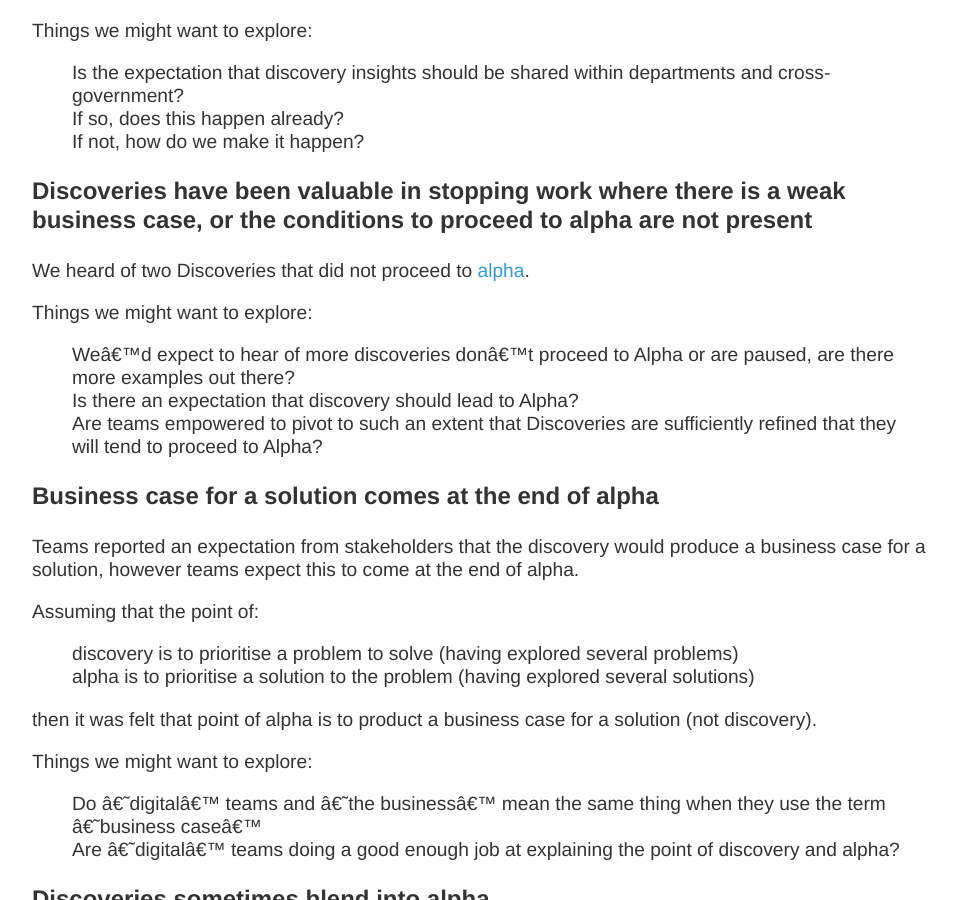
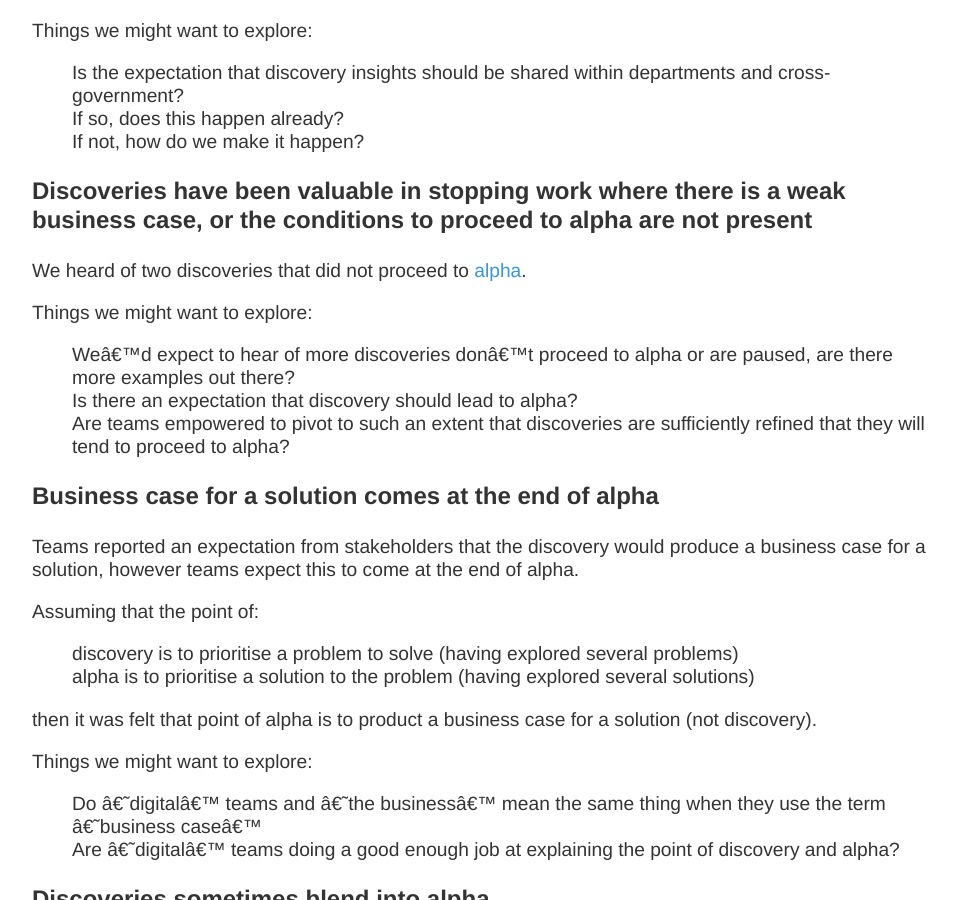
Before and after one commit to scottcolfer/scottcolfer.github.io, a Jekyll site: the page built from _posts/2017-08-15-discovery-retro-themes.md, in a window 1280 px wide and 900 px high, scrolled down 2800 px. Shown: the whole window, without its empty margins (160-1117 px from the left). Built offline with Jekyll 4.4.1, drawn with Linux system fonts in a browser that asks for light colours.

Commit message:
Update 2017-08-15-discovery-retro-themes.md
Minor tweaks

```diff
--- a/_posts/2017-08-15-discovery-retro-themes.md
+++ b/_posts/2017-08-15-discovery-retro-themes.md
@@ -90,13 +90,13 @@ Things we might want to explore:
 
 ### Discoveries have been valuable in stopping work where there is a weak business case, or the conditions to proceed to alpha are not present
 
-We heard of two Discoveries that did not proceed to [alpha](https://www.gov.uk/service-manual/agile-delivery/how-the-alpha-phase-works).
+We heard of two discoveries that did not proceed to [alpha](https://www.gov.uk/service-manual/agile-delivery/how-the-alpha-phase-works).
 
 Things we might want to explore:
 
-- We’d expect to hear of more discoveries don’t proceed to Alpha or are paused, are there more examples out there?
-- Is there an expectation that discovery should lead to Alpha?
-- Are teams empowered to pivot to such an extent that Discoveries are sufficiently refined that they will tend to proceed to Alpha?
+- We’d expect to hear of more discoveries don’t proceed to alpha or are paused, are there more examples out there?
+- Is there an expectation that discovery should lead to alpha?
+- Are teams empowered to pivot to such an extent that discoveries are sufficiently refined that they will tend to proceed to alpha?
 
 ### Business case for a solution comes at the end of alpha
 
```
